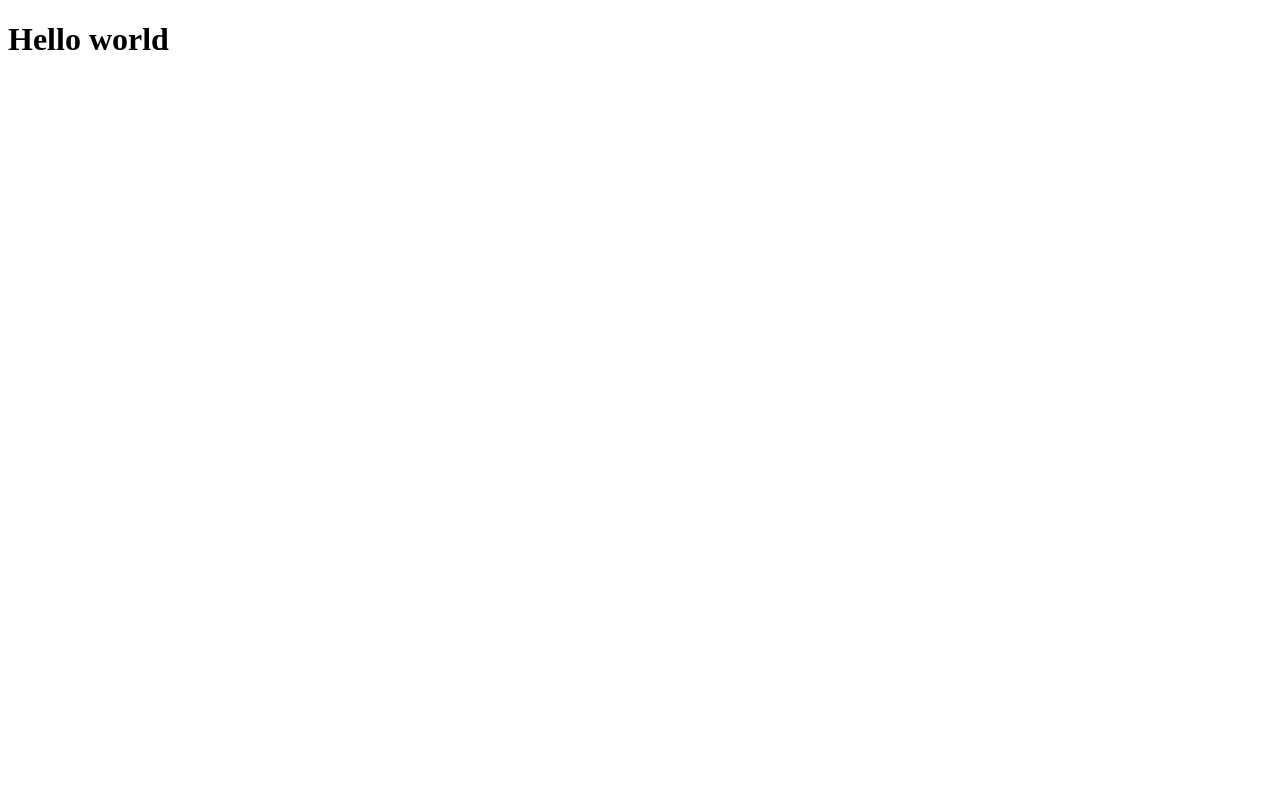
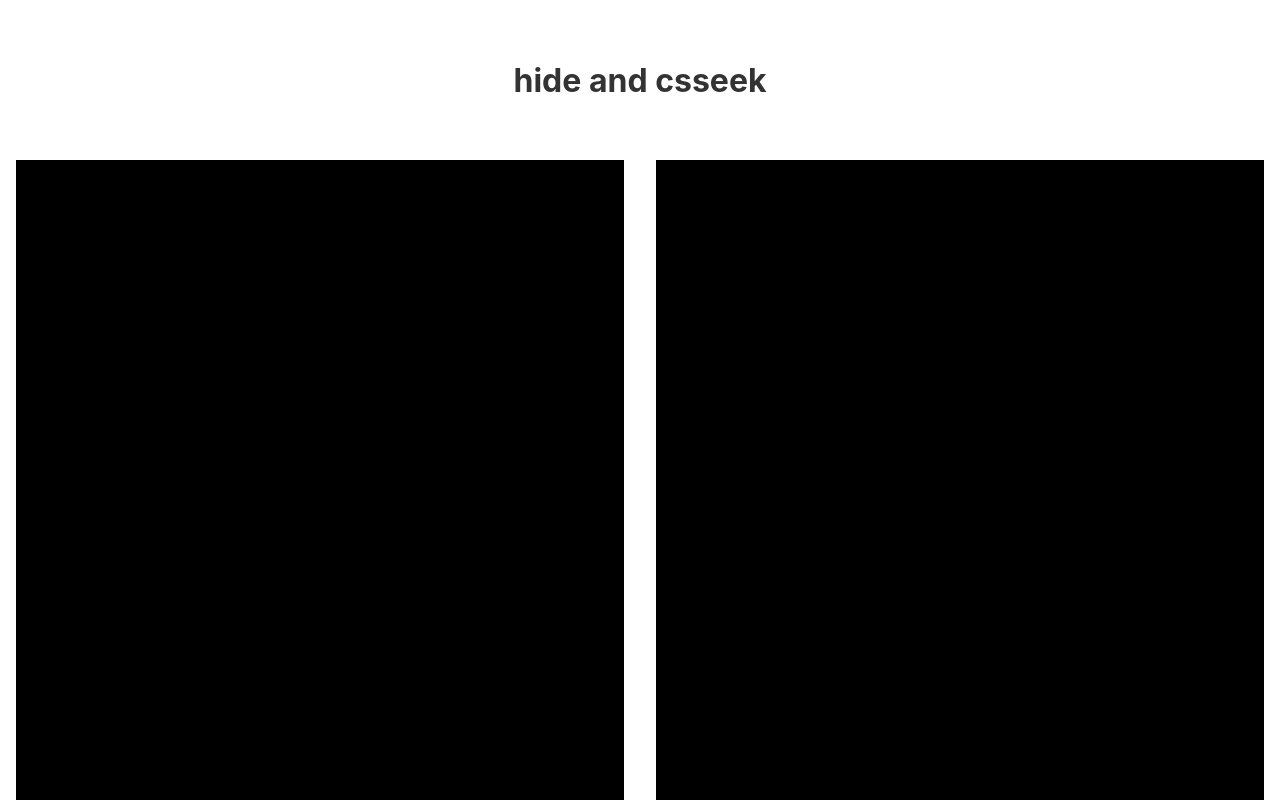
Before and after one commit to steppp/hide-and-csseek, an Angular app: page / in a window 1280 px wide. Built offline with nearby package versions, Linux system fonts and the light colour scheme.

Commit message:
Add first template

```diff
--- a/src/app/app.component.html
+++ b/src/app/app.component.html
@@ -1 +1,9 @@
-<h1>Hello world</h1>
+<div class="title-ctr">
+  <h1>
+    hide and <span class="disappear">cs</span>seek
+  </h1>
+</div>
+<div class="boxes-ctr">
+  <div class="box-ctr box-ctr-left"></div>
+  <div class="box-ctr box-ctr-right"></div>
+</div>
--- a/src/app/app.component.scss
+++ b/src/app/app.component.scss
@@ -0,0 +1,42 @@
+:host {
+    font-family: -apple-system, BlinkMacSystemFont, "Segoe UI", Roboto, Helvetica, Arial, sans-serif, "Apple Color Emoji", "Segoe UI Emoji", "Segoe UI Symbol";
+    font-size: 14px;
+    color: #333;
+    box-sizing: border-box;
+    -webkit-font-smoothing: antialiased;
+    -moz-osx-font-smoothing: grayscale;
+    height: 100%;
+}
+
+.title-ctr {
+    height: 10rem;
+    width: 100%;
+    display: flex;
+    justify-content: center;
+    align-items: center;
+
+    h1 {
+        span.disappear {
+            // box-shadow: 0 0 3px 5px black inset;
+            display: inline-block;
+            max-width: 2.5rem;
+            overflow: hidden;
+            vertical-align: top;
+        }
+    }
+}
+
+.boxes-ctr {
+    display: flex;
+    flex-direction: row;
+    height: calc(100vh - 10rem);
+
+    .box-ctr {
+        background-color: black;
+        width: 100%;
+        height: 100%;
+        margin-left: 1rem;
+        margin-right: 1rem;
+        margin-bottom: 4rem;
+    }
+}
--- a/src/app/app.module.ts
+++ b/src/app/app.module.ts
@@ -2,10 +2,14 @@ import { NgModule } from '@angular/core';
 import { BrowserModule } from '@angular/platform-browser';
 
 import { AppComponent } from './app.component';
+import { SelectorEmitterComponent } from './components/selector-emitter/selector-emitter.component';
+import { SearchTargetComponent } from './components/search-target/search-target.component';
 
 @NgModule({
   declarations: [
-    AppComponent
+    AppComponent,
+    SelectorEmitterComponent,
+    SearchTargetComponent
   ],
   imports: [
     BrowserModule
--- /dev/null
+++ b/src/app/components/search-target/search-target.component.html
@@ -0,0 +1 @@
+<p>search-target works!</p>
--- /dev/null
+++ b/src/app/components/search-target/search-target.component.ts
@@ -0,0 +1,15 @@
+import { Component, OnInit } from '@angular/core';
+
+@Component({
+  selector: 'app-search-target',
+  templateUrl: './search-target.component.html',
+  styleUrls: ['./search-target.component.scss']
+})
+export class SearchTargetComponent implements OnInit {
+
+  constructor() { }
+
+  ngOnInit(): void {
+  }
+
+}
--- /dev/null
+++ b/src/app/components/selector-emitter/selector-emitter.component.html
@@ -0,0 +1 @@
+<p>selector-emitter works!</p>
--- /dev/null
+++ b/src/app/components/selector-emitter/selector-emitter.component.ts
@@ -0,0 +1,15 @@
+import { Component, OnInit } from '@angular/core';
+
+@Component({
+  selector: 'app-selector-emitter',
+  templateUrl: './selector-emitter.component.html',
+  styleUrls: ['./selector-emitter.component.scss']
+})
+export class SelectorEmitterComponent implements OnInit {
+
+  constructor() { }
+
+  ngOnInit(): void {
+  }
+
+}
--- a/src/index.html
+++ b/src/index.html
@@ -8,6 +8,8 @@
   <link rel="icon" type="image/x-icon" href="favicon.ico">
 </head>
 <body>
-  <app-root></app-root>
+  <main>
+    <app-root></app-root>
+  </main>
 </body>
 </html>
--- a/src/styles.scss
+++ b/src/styles.scss
@@ -1 +1,13 @@
 /* You can add global styles to this file, and also import other style files */
+
+html, body, main {
+    width: 100%;
+    height: 100%;
+    margin: 0;
+    padding: 0;
+}
+
+h1 {
+    font-size: 2rem;
+    margin: 0;
+}
```
Also changed, not shown: src/app/components/search-target/search-target.component.scss (added), src/app/components/selector-emitter/selector-emitter.component.scss (added), 2 other files (tests, documents, lock files or other folders).
